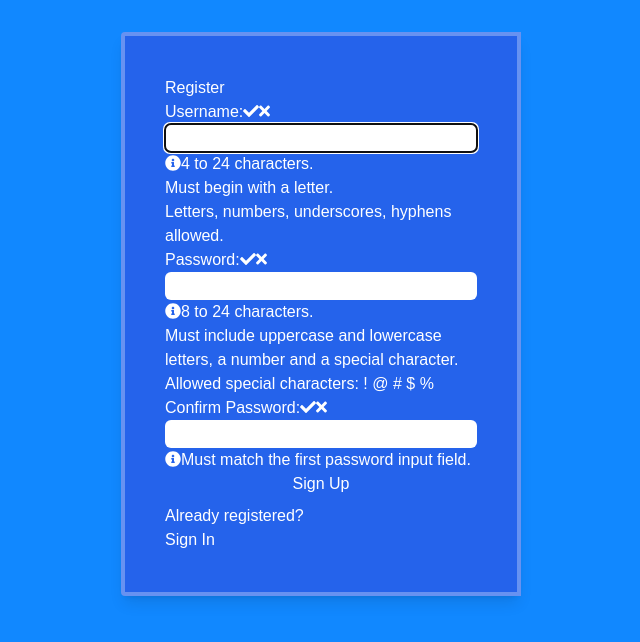
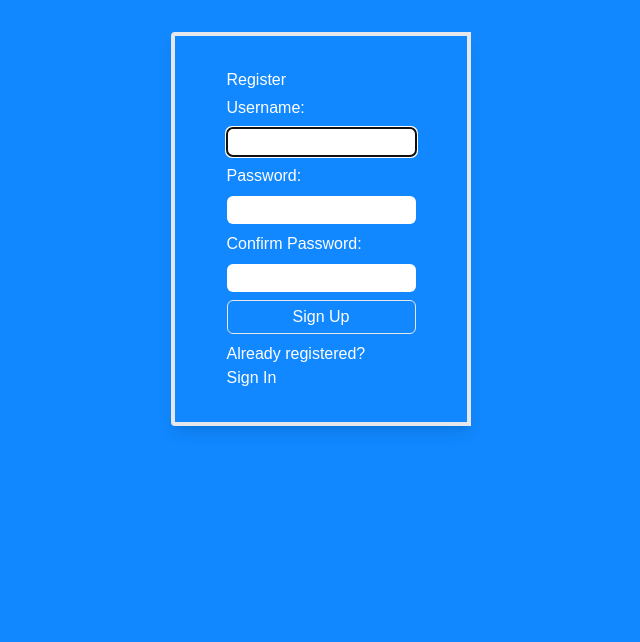
Before and after one commit to rabit1977/NextJs-Tailwind-Register-Form, a Next.js app: page / in a window 1280 px wide. Shown: the top 642 px of the page, without its empty margins (319-959 px from the left). Built offline with nearby package versions, Linux system fonts and the light colour scheme.

Commit message:
added some better styling properties and value

```diff
--- a/components/Register.js
+++ b/components/Register.js
@@ -107,9 +107,9 @@ const Register = () => {
           <h1>Register</h1>
           <form
             onSubmit={handleSubmit}
-            className='flex justify-evenly flex-col flex-1 pb-2'
+            className='flex justify-evenly flex-col flex-1 pb-2 space-y-2'
           >
-            <label htmlFor='username'>
+            <label htmlFor='username' className='mt-1'>
               Username:
               <FontAwesomeIcon
                 icon={faCheck}
@@ -148,7 +148,7 @@ const Register = () => {
               Letters, numbers, underscores, hyphens allowed.
             </p>
 
-            <label htmlFor='password'>
+            <label htmlFor='password' className='mt-1'>
               Password:
               <FontAwesomeIcon
                 icon={faCheck}
@@ -189,7 +189,7 @@ const Register = () => {
               <span aria-label='percent'>%</span>
             </p>
 
-            <label htmlFor='confirm_pwd'>
+            <label htmlFor='confirm_pwd' className='mt-1'>
               Confirm Password:
               <FontAwesomeIcon
                 icon={faCheck}
@@ -223,6 +223,7 @@ const Register = () => {
             </p>
 
             <button
+              className='mt-2 p-1 border rounded-md'
               disabled={!validName || !validPwd || !validMatch ? true : false}
             >
               Sign Up
--- a/pages/index.js
+++ b/pages/index.js
@@ -2,7 +2,7 @@ import Register from '../components/Register';
 
 function App() {
   return (
-    <main className='flex flex-col w-[400px] m-auto border-4 border-white/30 bg-blue-600 justify-center items-center rounded-l text-white shadow-lg mt-8 px-10 py-10 '>
+    <main className='flex flex-col  m-auto border-4 w-[300px]   justify-center items-center rounded-l text-white shadow-lg mt-8  py-8'>
       <Register />
     </main>
   );
--- a/styles/globals.css
+++ b/styles/globals.css
@@ -17,9 +17,10 @@
     min-height: 100vh;
     background-color: #18f;
   }
-  a, a:visited {
+  a,
+  a:visited {
     color: #fff;
-}
+  }
 }
 @tailwind components;
 
@@ -35,6 +36,33 @@
     color: limegreen;
     margin-left: 0.25rem;
   }
+  .instructions {
+    font-size: 0.75rem;
+    border-radius: 0.5rem;
+    background: #000;
+    color: #fff;
+    padding: 0.25rem;
+    position: relative;
+    bottom: -10px;
+  }
+
+  .instructions > svg {
+    margin-right: 0.25rem;
+  }
+  .invalid {
+    color: red;
+    margin-left: 0.25rem;
+  }
+  .offscreen {
+    position: absolute;
+    left: -9999px;
+  }
+  .line {
+    display: inline-block;
+  }
+  .hide {
+    display: none;
+  }
 }
 
 @tailwind utilities;
```
